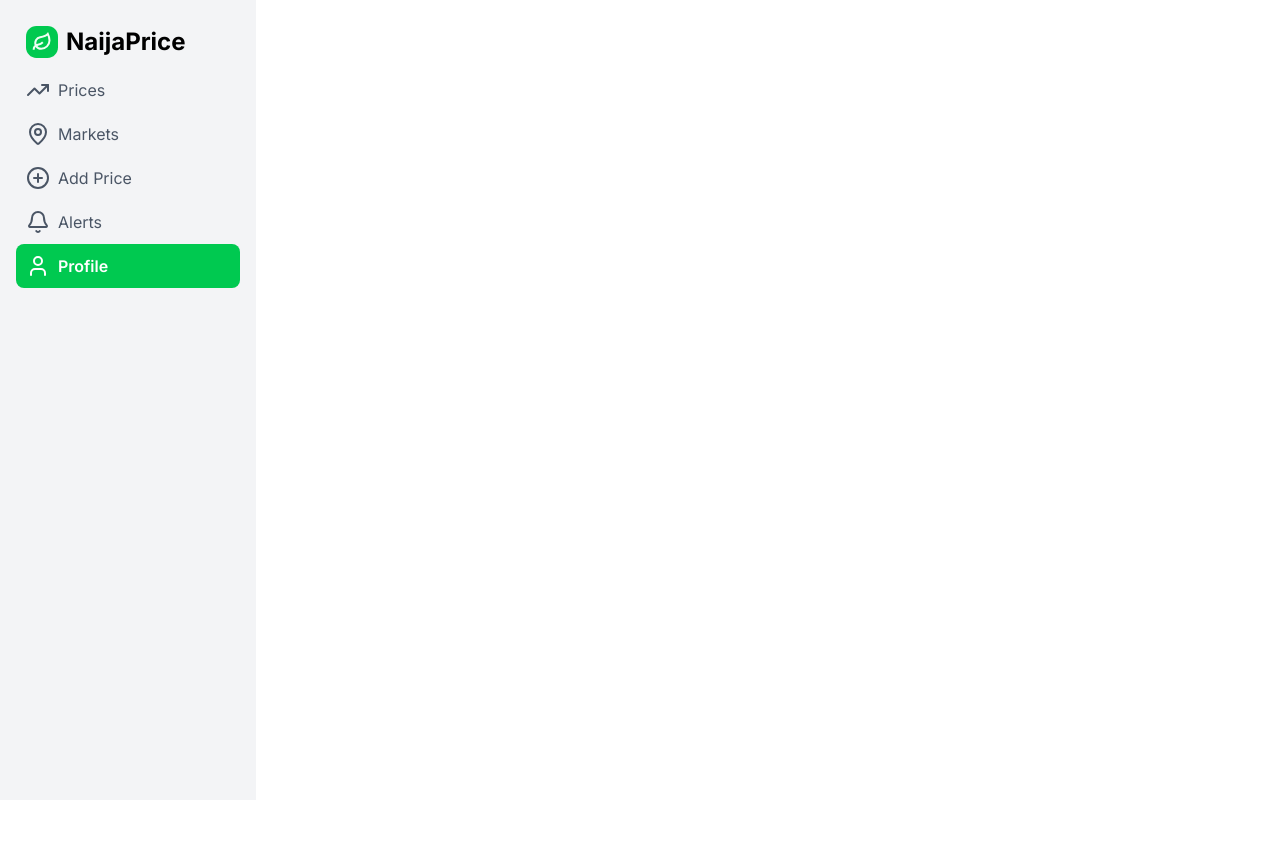
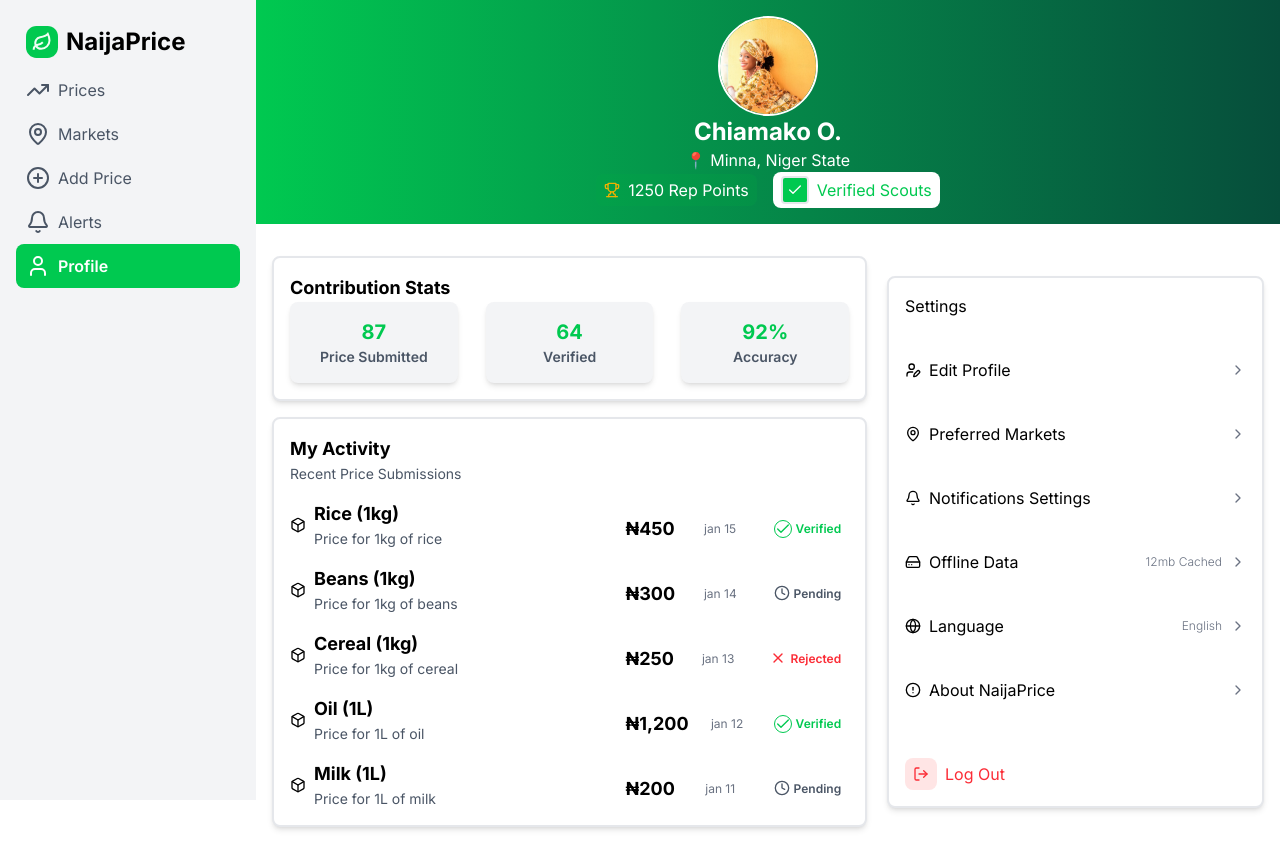
Before and after one commit to mdmuche/naijaprice-frontend, a React (Vite) app: page /profile in a window 1280 px wide. Before the commit the page ends 800 px from the top, so only its background shows below. Built offline with nearby package versions, Linux system fonts and the light colour scheme.

Commit message:
feat: add profile page ui

```diff
--- /dev/null
+++ b/src/components/ContributionCard.jsx
@@ -0,0 +1,14 @@
+function ContributionCard({ stat }) {
+  return (
+    <div className="w-[30%] rounded-lg bg-gray-100 shadow-md p-4">
+      <p className="text-xl font-bold text-center text-[#00C950]">
+        {stat.value}
+      </p>
+      <h3 className="text-[14px] font-semibold text-center text-gray-600">
+        {stat.title}
+      </h3>
+    </div>
+  );
+}
+
+export default ContributionCard;
--- /dev/null
+++ b/src/components/RecentPriceCard.jsx
@@ -0,0 +1,47 @@
+import { Box, Check, Clock, X } from "lucide-react";
+
+function RecentPriceCard({ title, snippet, price, date, status }) {
+  return (
+    <div className="w-full flex items-center justify-between mt-4">
+      <div className="w-[40%] flex items-center gap-2">
+        <Box size={16} />
+        <div>
+          <h3 className="text-lg font-bold">{title}</h3>
+          <p className="text-gray-600 text-[14px]">{snippet}</p>
+        </div>
+      </div>
+      <div className="w-[40%] flex justify-between items-center">
+        <div className="flex justify-between items-center mt-2">
+          <span className="text-lg font-bold">₦{price.toLocaleString()}</span>
+        </div>
+        <p className="text-gray-500 text-[12px] mt-2">{date}</p>
+        <div className="flex items-center gap-2 mt-2">
+          <span
+            className={`px-2 py-1 rounded-full text-[12px] font-semibold flex gap-1 ${
+              status === "Verified"
+                ? " text-[#00C950]"
+                : status === "Pending"
+                  ? "text-gray-600"
+                  : "text-red-500"
+            }`}
+          >
+            {status === "Verified" ? (
+              <div className="w-fit border border-[#00C950] rounded-full">
+                <Check size={16} />
+              </div>
+            ) : status === "Pending" ? (
+              <div className="w-fit">
+                <Clock size={16} />
+              </div>
+            ) : (
+              <X size={16} className="text-red-500" />
+            )}{" "}
+            {status}
+          </span>
+        </div>
+      </div>
+    </div>
+  );
+}
+
+export default RecentPriceCard;
--- /dev/null
+++ b/src/components/SettingListItem.jsx
@@ -0,0 +1,33 @@
+import { ChevronRight } from "lucide-react";
+
+function SettingListItem({ title, icon }) {
+  return (
+    <div className="flex items-center justify-between">
+      <div className="flex items-center gap-2">
+        {icon}
+        {title}
+      </div>
+      <div>
+        {title.toLowerCase() === "language" ? (
+          <div className="flex items-center gap-2">
+            <span className="text-gray-500 text-[12px] font-light">
+              English
+            </span>
+            <ChevronRight className="text-gray-500 cursor-pointer" size={16} />
+          </div>
+        ) : title.toLowerCase() === "offline data" ? (
+          <div className="flex items-center gap-2">
+            <span className="text-gray-500 text-[12px] font-light">
+              12mb Cached
+            </span>
+            <ChevronRight className="text-gray-500 cursor-pointer" size={16} />
+          </div>
+        ) : (
+          <ChevronRight className="text-gray-500 cursor-pointer" size={16} />
+        )}
+      </div>
+    </div>
+  );
+}
+
+export default SettingListItem;
--- /dev/null
+++ b/src/components/Settings.jsx
@@ -0,0 +1,64 @@
+import {
+  Bell,
+  CircleAlert,
+  Globe,
+  HardDrive,
+  LogOut,
+  MapPin,
+  UserPen,
+} from "lucide-react";
+import SettingListItem from "./SettingListItem";
+
+function Settings({ className }) {
+  const settingsList = [
+    {
+      id: 1,
+      title: "Edit Profile",
+      icon: <UserPen size={16} />,
+    },
+    {
+      id: 2,
+      title: "Preferred Markets",
+      icon: <MapPin size={16} />,
+    },
+    {
+      id: 3,
+      title: "Notifications Settings",
+      icon: <Bell size={16} />,
+    },
+    {
+      id: 4,
+      title: "Offline Data",
+      icon: <HardDrive size={16} />,
+    },
+    {
+      id: 5,
+      title: "Language",
+      icon: <Globe size={16} />,
+    },
+    {
+      id: 6,
+      title: "About NaijaPrice",
+      icon: <CircleAlert size={16} />,
+    },
+  ];
+  return (
+    <div
+      className={`${className} flex flex-col gap-10 border-2 border-gray-200 p-4`}
+    >
+      <h3>Settings</h3>
+      {settingsList.map((item) => (
+        <SettingListItem key={item.id} {...item} />
+      ))}
+      <div className="flex items-center gap-2 text-red-500 mt-4">
+        <div className="bg-[#FF0000]/10 p-2 rounded-lg w-fit cursor-pointer">
+          <LogOut size={16} />
+        </div>
+
+        <button>Log Out</button>
+      </div>
+    </div>
+  );
+}
+
+export default Settings;
--- a/src/pages/Profile.jsx
+++ b/src/pages/Profile.jsx
@@ -1,12 +1,111 @@
+import { Check, Trophy } from "lucide-react";
 import Navigation from "../components/Navigation";
+import Settings from "../components/Settings";
+import ContributionCard from "../components/ContributionCard";
+import RecentPriceCard from "../components/RecentPriceCard";
 
 function Profile() {
+  const statusbar = [
+    { title: "Price Submitted", value: 87 },
+    { title: "Verified", value: 64 },
+    { title: "Accuracy", value: 92 + "%" },
+  ];
+  const recentPriceSubmissions = [
+    {
+      id: 1,
+      title: "Rice (1kg)",
+      snippet: "Price for 1kg of rice",
+      price: 450,
+      date: "jan 15",
+      status: "Verified",
+    },
+    {
+      id: 2,
+      title: "Beans (1kg)",
+      snippet: "Price for 1kg of beans",
+      price: 300,
+      date: "jan 14",
+      status: "Pending",
+    },
+    {
+      id: 3,
+      title: "Cereal (1kg)",
+      snippet: "Price for 1kg of cereal",
+      price: 250,
+      date: "jan 13",
+      status: "Rejected",
+    },
+    {
+      id: 4,
+      title: "Oil (1L)",
+      snippet: "Price for 1L of oil",
+      price: 1200,
+      date: "jan 12",
+      status: "Verified",
+    },
+    {
+      id: 5,
+      title: "Milk (1L)",
+      snippet: "Price for 1L of milk",
+      price: 200,
+      date: "jan 11",
+      status: "Pending",
+    },
+  ];
   return (
     <div className="flex h-screen">
       <Navigation />
-      <div className="flex flex-col gap-4 p-4">
-        <h1>Profile</h1>
-        <p>This is the Profile page.</p>
+
+      <div className="w-full flex flex-col gap-4 md:ml-64">
+        <div className="w-full bg-linear-to-r from-[#00C950] to-[#064e3b] p-4 flex flex-col items-center justify-center">
+          <img
+            src="/images/profile-dp.svg"
+            alt="Profile"
+            className="w-25 h-25 rounded-full border-2 border-white"
+          />
+          <h1 className="text-white text-2xl font-bold">Chiamako O.</h1>
+          <p className="text-white flex items-center gap-2 font-normal">
+            📍 Minna, Niger State
+          </p>
+          <div className="flex items-center gap-4 text-white">
+            <div className="flex items-center gap-2 rounded-lg bg-[#00A840]/20 px-2 py-1">
+              <Trophy className="text-yellow-500" size={16} />
+              1250 Rep Points
+            </div>
+            <div className="flex items-center gap-2 rounded-lg bg-white text-[#00C950] px-2 py-1">
+              <div className="bg-[#00C950] text-white p-1 rounded border-2 border-gray-200">
+                <Check size={16} />
+              </div>
+              Verified Scouts
+            </div>
+          </div>
+        </div>
+        <div className="w-full flex justify-between items-center p-4">
+          <div className="w-[60%] flex flex-col gap-4">
+            <div className="w-full border-2 border-gray-200 rounded-lg bg-white shadow-md p-4">
+              <h3 className="text-lg font-bold text-start">
+                Contribution Stats
+              </h3>
+              <div className="flex justify-between items-center">
+                {statusbar.map((stat) => (
+                  <ContributionCard key={stat.title} stat={stat} />
+                ))}
+              </div>
+            </div>
+            <div className="w-full border-2 border-gray-200 rounded-lg bg-white shadow-md p-4">
+              <h3 className="text-lg font-bold text-start">My Activity</h3>
+              <p className="text-gray-600 text-[14px]">
+                Recent Price Submissions
+              </p>
+              <div>
+                {recentPriceSubmissions.map((submission) => (
+                  <RecentPriceCard key={submission.id} {...submission} />
+                ))}
+              </div>
+            </div>
+          </div>
+          <Settings className={"w-[38%] rounded-lg bg-white shadow-md"} />
+        </div>
       </div>
     </div>
   );
```
Also changed, not shown: public/images/profile-dp.svg (added).
